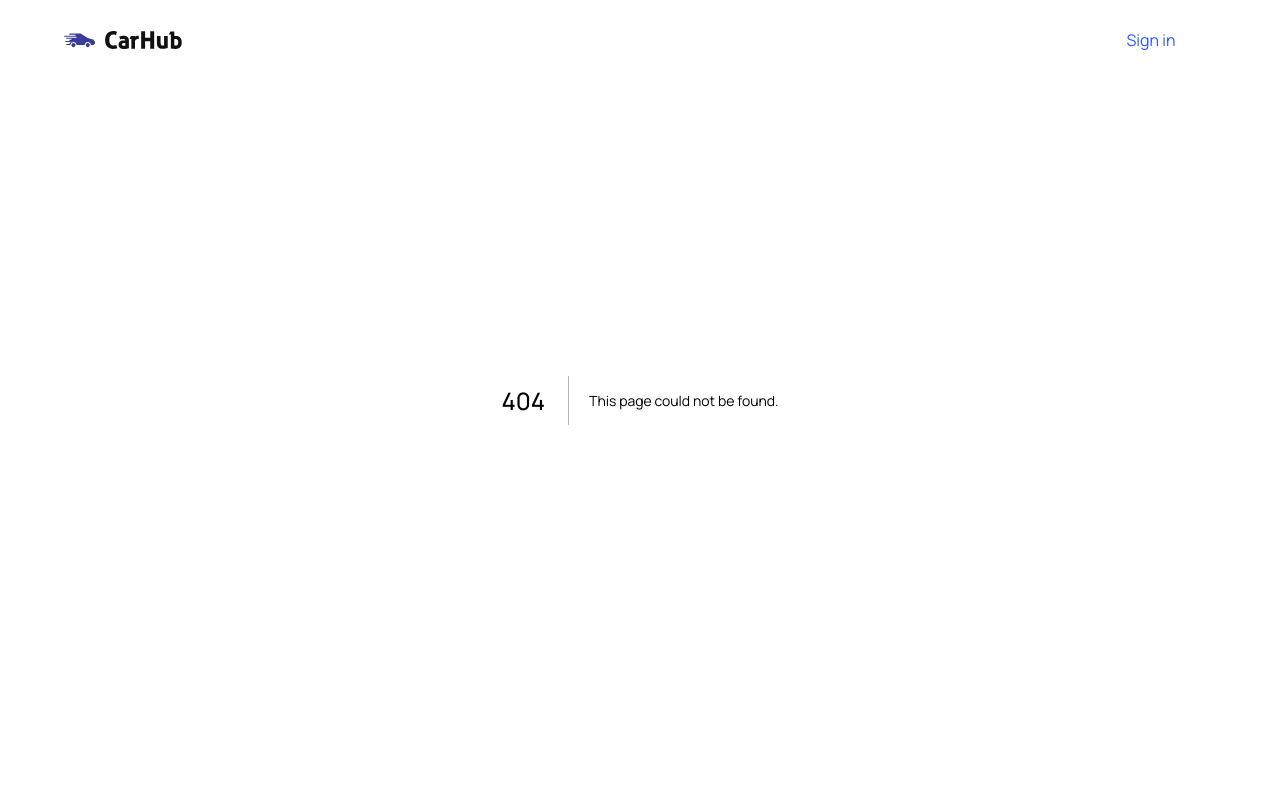
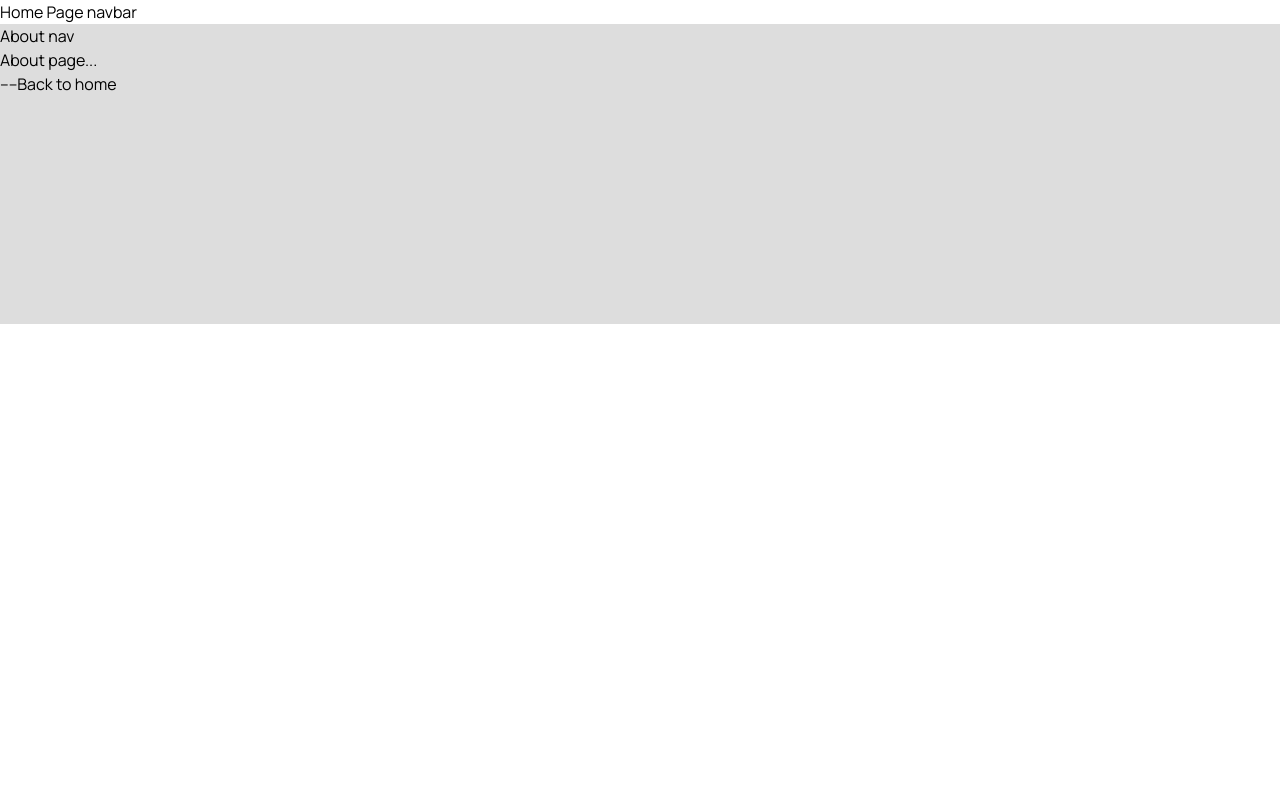
Before and after one commit to mohaimenkhalid/car-showcase-nextjs-13, a Next.js app: page /about in a window 1280 px wide. Before the commit this address had no page. Shown: the top 800 px of the page. Built offline with nearby package versions, Linux system fonts and the light colour scheme.

Commit message:
page create, css module, laylout feature added

```diff
--- /dev/null
+++ b/app/about/about.module.css
@@ -0,0 +1,4 @@
+.main {
+    background: #ddd;
+    min-height: 300px;
+}
--- /dev/null
+++ b/app/about/layout.tsx
@@ -0,0 +1,14 @@
+import React from 'react';
+import styles from "./about.module.css"
+
+export default function AboutLayout({ children }: { children: React.ReactNode }) {
+    return (
+        <>
+
+            <main className={styles.main}>
+                <nav>About nav</nav>
+                {children}
+            </main>
+        </>
+    );
+}
--- /dev/null
+++ b/app/about/page.tsx
@@ -0,0 +1,18 @@
+import React from 'react';
+import Link from "next/link";
+export const metadata = {
+    title: "About page",
+    description: "Discover world's best car showcase application",
+};
+
+const AboutPage = () => {
+    return (
+        <div>
+            <h1>About page...</h1>
+
+            <Link href="/">----Back to home</Link>
+        </div>
+    );
+};
+
+export default AboutPage;
--- a/app/layout.tsx
+++ b/app/layout.tsx
@@ -3,7 +3,7 @@ import "./globals.css";
 import { Footer, NavBar } from "@/components";
 
 export const metadata = {
-    title: "Car Hub",
+    title: "Home page",
     description: "Discover world's best car showcase application",
 };
 
@@ -11,9 +11,10 @@ export default function RootLayout({ children }: { children: React.ReactNode })
     return (
         <html lang='en'>
         <body className='relative'>
-        <NavBar />
+        {/*<NavBar />*/}
+        <h1>Home Page navbar</h1>
         {children}
-        <Footer />
+        {/*<Footer />*/}
         </body>
         </html>
     );
--- /dev/null
+++ b/app/page.module.css
@@ -0,0 +1,4 @@
+.main {
+    background: #9c73c7;
+    min-height: 300px;
+}
--- a/app/page.tsx
+++ b/app/page.tsx
@@ -1,9 +1,14 @@
 import Hero from "@/components/Hero";
+import styles from './page.module.css'
+import Link from "next/link";
+import React from "react";
 
 export default function Home() {
   return (
-    <main className="overflow-hidden">
-      <Hero />
+    <main className={styles.main}>
+      <div>Main body home page</div>
+        <Link href="/about">About page ---></Link>
+      {/*<Hero />*/}
     </main>
   )
 }
```
